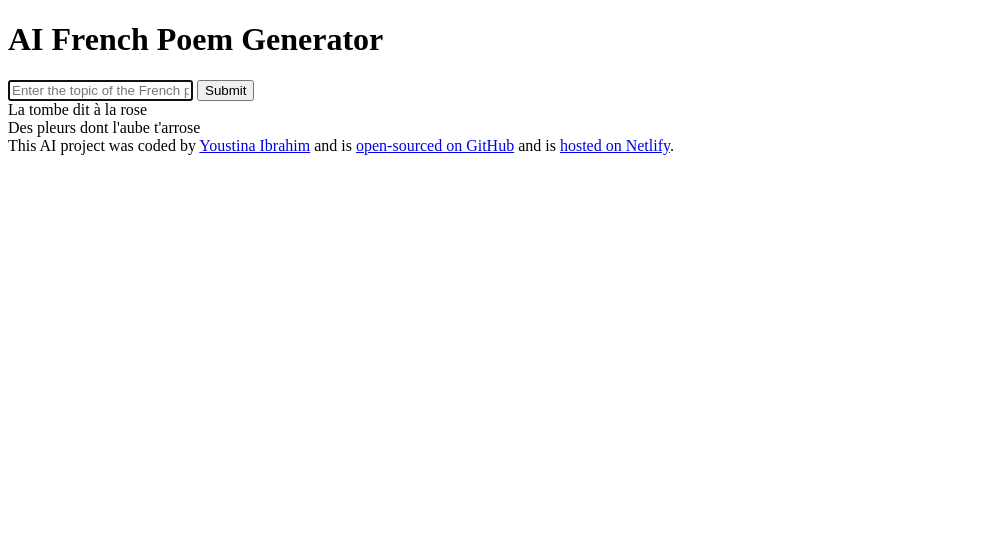
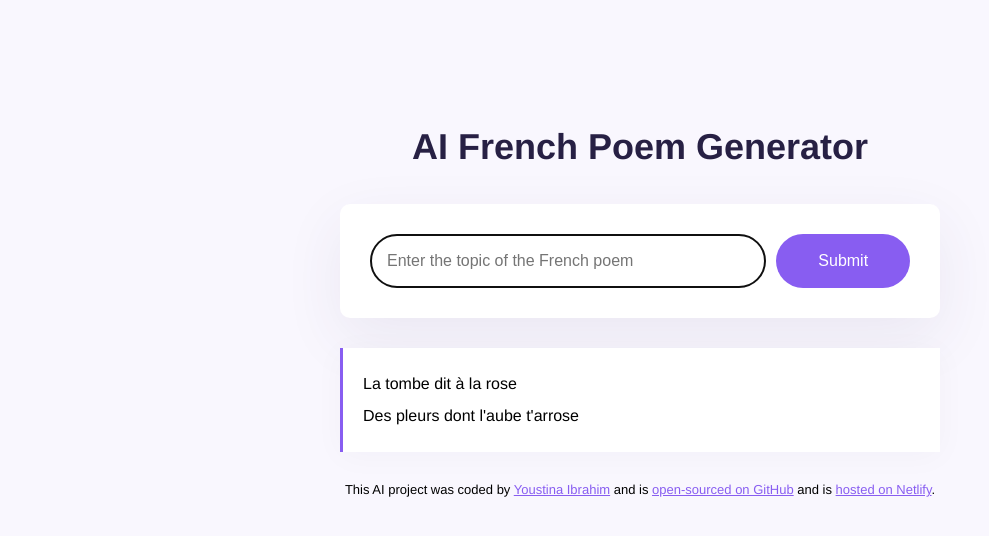
Before and after one commit to Youstina-Ibrahim/french-poem-generator, a plain HTML site: page index.html in a window 1280 px wide. Shown: the whole page, without its empty margins (0-989 px from the left). Drawn offline with Linux system fonts and the light colour scheme.

Commit message:
css added

```diff
--- a/index.html
+++ b/index.html
@@ -1,12 +1,13 @@
 <!DOCTYPE html>
 <html lang="en">
   <head>
-    <meta charset="UTF-8">
-    <meta name="viewport" content="width=device-width, initial-scale=1.0">
-    <title>French poem</title>
-    <link rel="stylesheet" href="style.css">
+    <meta charset="UTF-8" />
+    <meta name="viewport" content="width=device-width, initial-scale=1.0" />
+    <link rel="stylesheet" href="style.css" />
+    <title>AI French Poem Generator</title>
   </head>
   <body>
+    <div class="container">
       <header>
         <h1>AI French Poem Generator</h1>
       </header>
@@ -19,21 +20,21 @@
             autofocus
             required
             autocomplete="off"
+            class="instructions"
           />
-          <input type="submit" />
+          <input type="submit" class="submit-button" />
         </form>
-        <div>
+        <div class="poem">
           La tombe dit à la rose
           <br />
           Des pleurs dont l'aube t'arrose
         </div>
       </main>
 
-
       <footer>
         This AI project was coded by
-      <a href="#" target="_blank">Youstina Ibrahim</a> and
-      is
+        <a href="#" target="_blank">Youstina Ibrahim</a>
+        and is
         <a
           href="#"
           target="_blank"
@@ -45,7 +46,8 @@
           >hosted on Netlify</a
         >.
       </footer>
+    </div>
 
+    <script src="index.js"></script>
   </body>
-<script src="index.js"></script>
 </html>
--- /dev/null
+++ b/style.css
@@ -0,0 +1,70 @@
+body {
+    background-color: #f9f7fe;
+    font-family: Helvetica, Arial, sans-serif;
+  }
+
+  a {
+    color: #885df1;
+  }
+
+  .container {
+    margin: 120px auto;
+    max-width: 600px;
+  }
+
+  header {
+    margin-bottom: 30px;
+  }
+
+  h1 {
+    text-align: center;
+    font-weight: 800;
+    font-size: 36px;
+    line-height: 1.5;
+    color: #272044;
+  }
+
+  form {
+    padding: 30px;
+    background-color: white;
+    box-shadow: 0px 20px 60px rgba(65, 50, 100, 0.08);
+    border-radius: 10px;
+    display: flex;
+    margin-bottom: 30px;
+  }
+
+  .instructions {
+    padding: 16px;
+    border: 1px solid rgba(39, 33, 66, 0.5);
+    width: 80%;
+    font-size: 16px;
+    border-radius: 50px;
+    line-height: 20px;
+    color: #272044;
+  }
+
+  .submit-button {
+    margin-left: 10px;
+    background: #885df1;
+    color: white;
+    border: none;
+    width: 150px;
+    font-size: 16px;
+    border-radius: 50px;
+    padding: 14px 24px;
+  }
+
+  .poem {
+    font-size: 16px;
+    background-color: #fff;
+    padding: 20px;
+    line-height: 2;
+    border-left: 3px solid #885df1;
+    box-shadow: 0px 4px 30px 0px rgba(39, 33, 66, 0.03);
+  }
+
+  footer {
+    text-align: center;
+    font-size: 13px;
+    margin-top: 30px;
+  }
```
Lines whose indentation alone changed are shown as unchanged.
